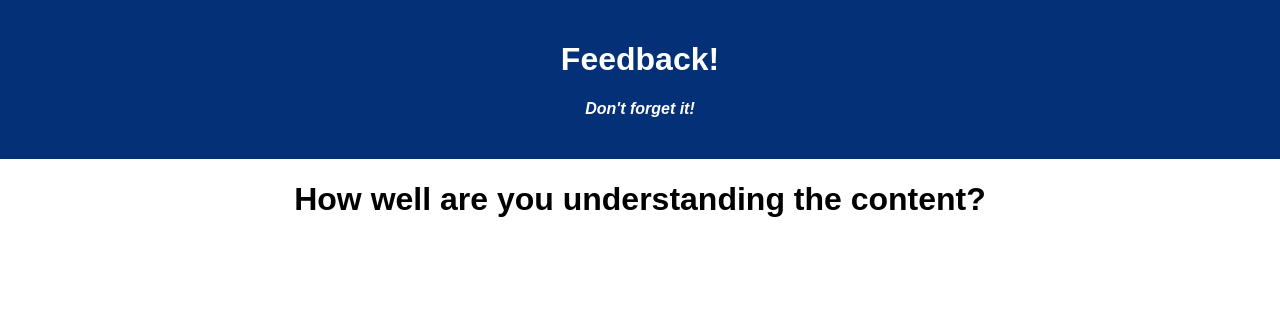
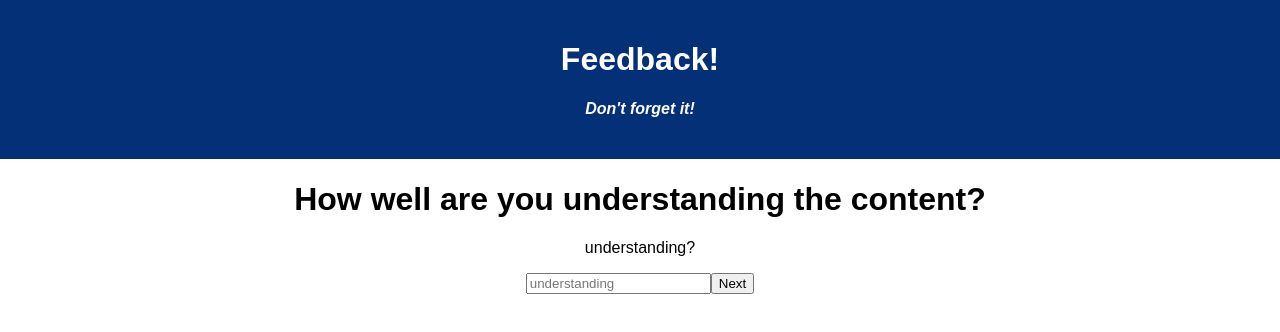
Before and after one commit to ahmedsharur/weekend-redux-feedback-loop, a React (Create React App) app: page /#/understanding in a window 1280 px wide. Shown: the top 332 px of the page. Built offline with nearby package versions, Linux system fonts and the light colour scheme.

Commit message:
added an uderstanding route and it's functionality

```diff
--- a/src/components/PageOneForm/PageOneForm.js
+++ b/src/components/PageOneForm/PageOneForm.js
@@ -7,7 +7,7 @@ function PageOneForm (){
     const [feeling, setFeeling] = useState('')
     const dispatch = useDispatch();
     const history = useHistory();
-    const handleNext = event => {
+    const handlePageOneNext = event => {
         event.preventDefault();
 
         console.log('add feeling', feeling);
@@ -20,7 +20,7 @@ function PageOneForm (){
         history.push('/understanding')
     }
     return (
-        <form onSubmit={handleNext} className="next">
+        <form onSubmit={handlePageOneNext} className="nextPageOne">
     <h1> How are you feeling today?</h1>
     <p>Feeling? </p>
     <input placeholder ="feeling"
--- a/src/components/PageThreeForm/PageThreeForm.js
+++ b/src/components/PageThreeForm/PageThreeForm.js
@@ -1,4 +1,10 @@
+// import {useState} from 'react';
+// import axios from 'axios';
+// import {useDispatch} from 'react-redux';
+// import {useHistory} from 'react-router-dom';
 function PageThreeForm(){
+    // const [support, setSupport] = useState;
+    // connst d
     return (
         <h1> How well are you being supported?</h1>
 
--- a/src/components/PageTwoForm/PageTwoForm.js
+++ b/src/components/PageTwoForm/PageTwoForm.js
@@ -1,15 +1,36 @@
-// import {useState} from 'react';
-// import axios from 'axios';
-// import { useDispatch } from 'react-redux';
-// import { useHistory } from 'react-router-dom';
+import {useState} from 'react';
+import axios from 'axios';
+import { useDispatch } from 'react-redux';
+import { useHistory } from 'react-router-dom';
 
 function PageTwoForm(){
-    // const [understanding, setUnderstanding] = useState('')
-    // const dispatch = useDispatch();
-    // cons history
+    const [understanding, setUnderstanding] = useState('')
+    const dispatch = useDispatch();
+    const history = useHistory();
+    const handlePageTwoNext = event => {
+        event.preventDefault();
+        console.log('add understanding', understanding)
+        // send data to Redux
+    const action = {
+        type: 'SET_ADD_UNDERSTANDING'
+    }
+    dispatch(action)
+    history.push('/support')
+    }
+
     return (
-        <h1> How well are you understanding the content?</h1>
-    )
+        <form onSubmit={handlePageTwoNext} className={"nextPageTwo"}>
+                <h1> How well are you understanding the content?</h1>
+                <p>understanding?</p>
+                <input
+                type="text"
+                placeholder ="understanding"
+                value={understanding}
+                onChange={(event) => setUnderstanding(event.target.value)}
+                />
+                    <button type ="submit"> Next</button>
+        </form>
+    );
 }
 
 
--- a/src/index.js
+++ b/src/index.js
@@ -24,10 +24,18 @@ const feelingToAddReducer = (state = [], action )=> {
     return state;
 }
 
+const understandingToAddReducer =(state = [], action) =>{
+    if(action.type === 'SET_ADD_UNDERSTANDING'){
+        return [...state, action.payload]
+    }
+    return state;
+}
+
 const reduxStore = createStore(
     combineReducers({
         ReviewFeedbackReducer,
-        feelingToAddReducer
+        feelingToAddReducer,
+        understandingToAddReducer,
     }),
     applyMiddleware(logger)
 );
```
Also changed, not shown: 1 other file (tests, documents, lock files or other folders).
